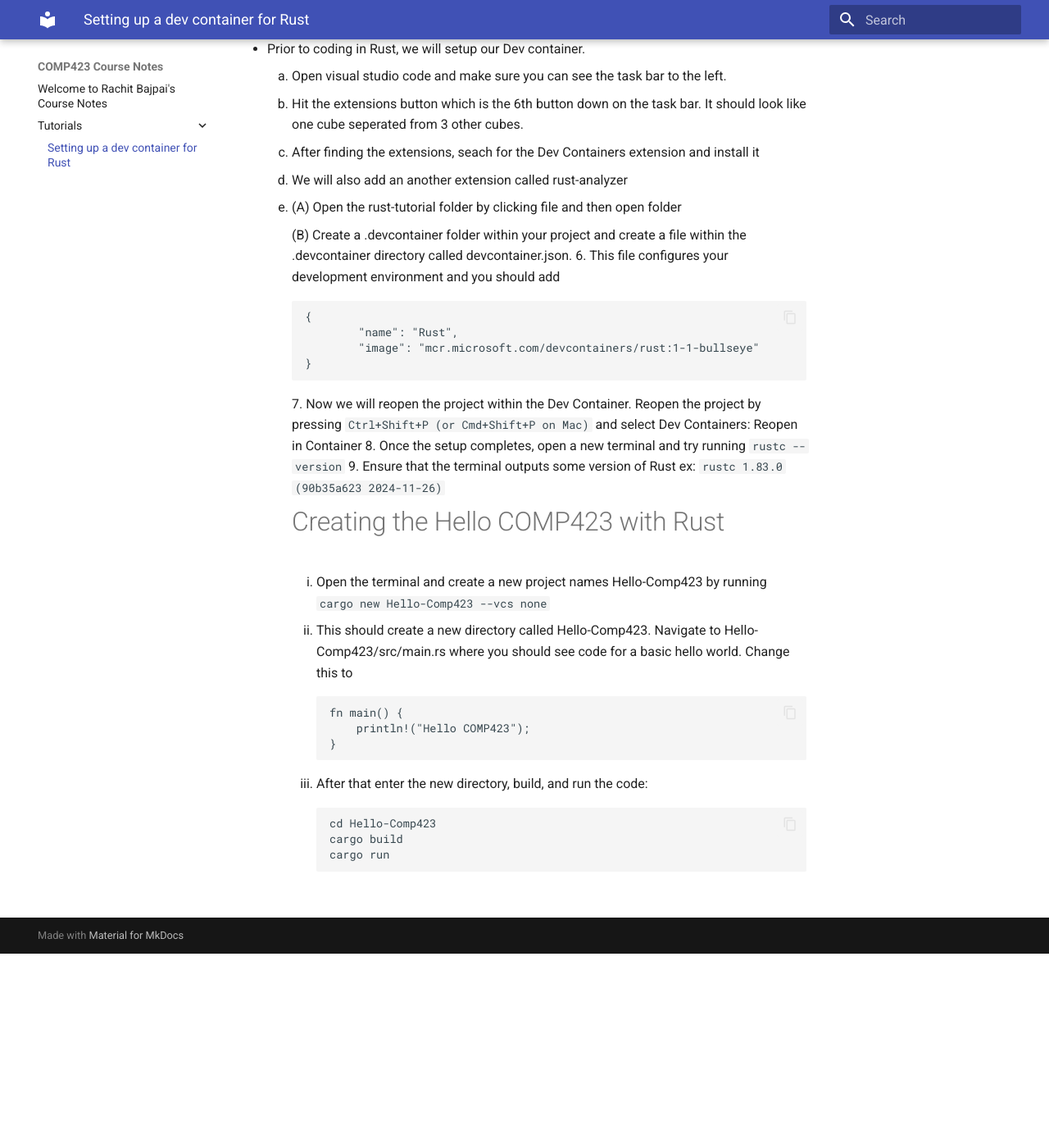
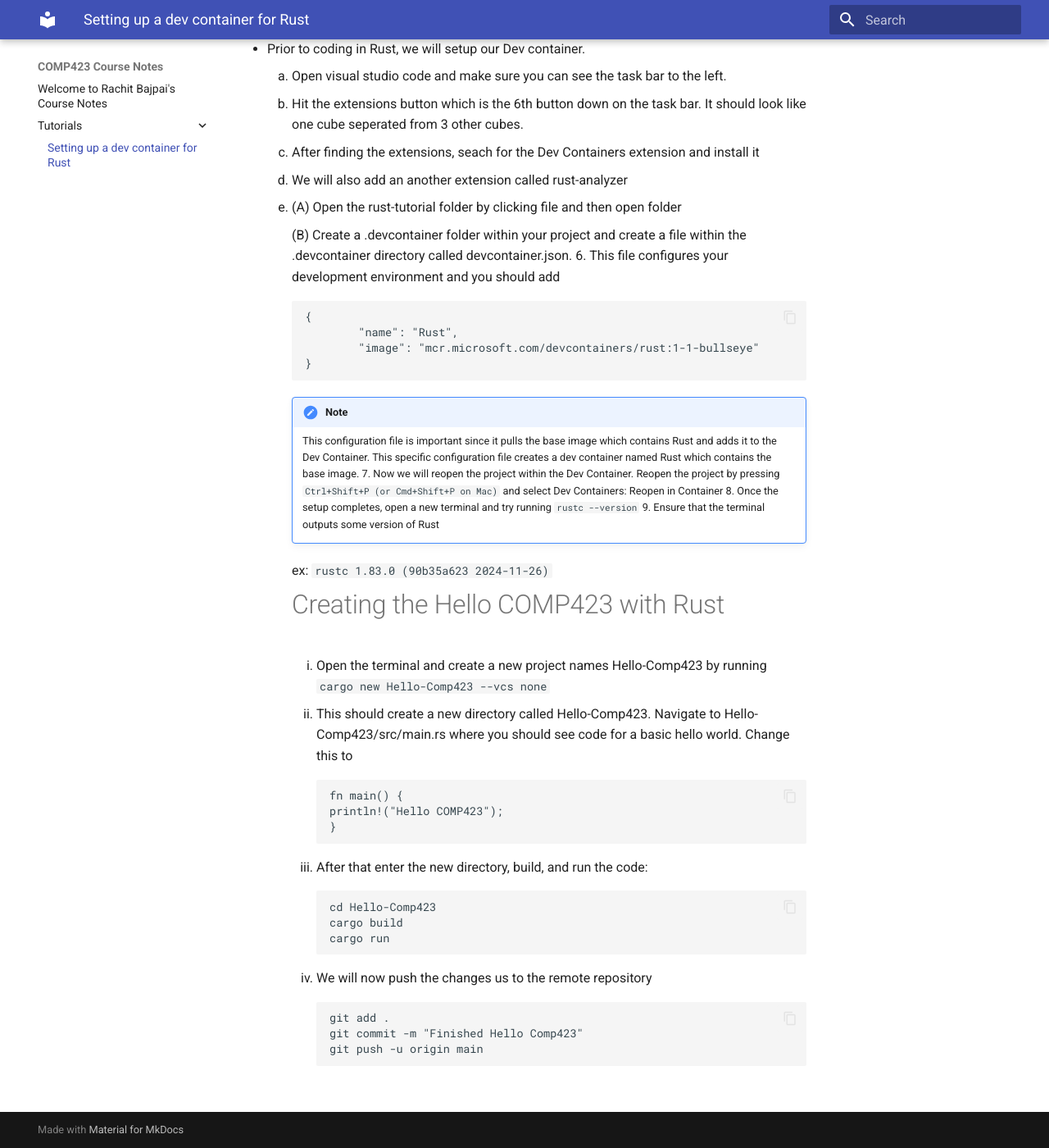
Before and after one commit to rbajpai-unc/comp423-course-notes, an MkDocs documentation site: the page built from docs/tutorials/rust-setup.md, in a window 1280 px wide and 1400 px high, scrolled down 1398 px. Shown: the whole window at 82% size. Built offline with MkDocs 1.6.1 and Material for MkDocs 9.7.7, drawn with Linux system fonts in a browser that asks for light colours; before the commit the page ends 2561 px from its top, so only the background shows below that; some of the changed text lies outside the part shown.

Commit message:
Added Explanation and final git message

````diff
--- a/docs/tutorials/rust-setup.md
+++ b/docs/tutorials/rust-setup.md
@@ -38,7 +38,8 @@
         ```
         git remote add origin https://github.com/<your-username>/Basic-Rust-Tutorial
         ```
-        Make sure to replace <your-username> with your git username
+        !!! note
+            Make sure to replace <your-username> with your git username
     6. We can now push our commit we made earlier with
     ``` git push --set-upstream origin main```
 # Creating a Dev Container
@@ -57,6 +58,8 @@
                 "image": "mcr.microsoft.com/devcontainers/rust:1-1-bullseye"
         }
         ```
+        !!! note
+            This configuration file is important since it pulls the base image which contains Rust and adds it to the Dev Container. This specific configuration file creates a dev container named Rust which contains the base image.
     7. Now we will reopen the project within the Dev Container. Reopen the project by pressing ``` Ctrl+Shift+P (or Cmd+Shift+P on Mac) ``` and select Dev Containers: Reopen in Container
     8. Once the setup completes, open a new terminal and try running ``` rustc --version ```
     9. Ensure that the terminal outputs some version of Rust
@@ -65,14 +68,20 @@
 1.  Open the terminal and create a new project names Hello-Comp423 by running
     ```cargo new Hello-Comp423 --vcs none ```
 2. This should create a new directory called Hello-Comp423. Navigate to Hello-Comp423/src/main.rs where you should see code for a basic hello world. Change this to
-```
-fn main() {
+    ```
+    fn main() {
     println!("Hello COMP423");
-}
-```
+    }
+    ```
 3. After that enter the new directory, build, and run the code:
     ```
     cd Hello-Comp423
     cargo build
     cargo run
     ```
+4. We will now push the changes us to the remote repository
+    ```
+    git add .
+    git commit -m "Finished Hello Comp423"
+    git push -u origin main
+    ```
````
